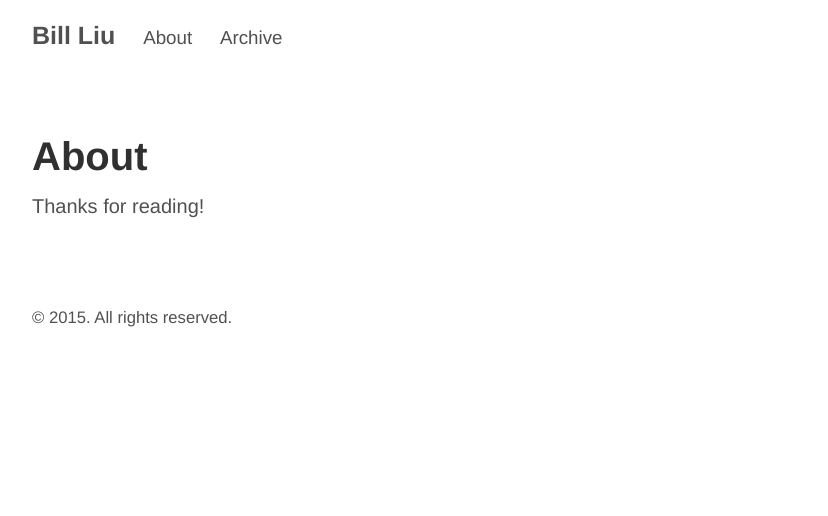
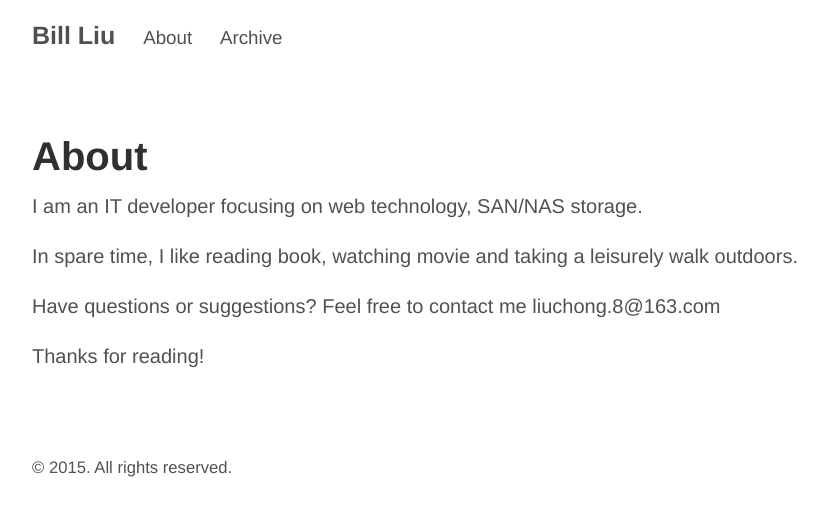
Before and after one commit to bupt075225/bupt075225.github.io, a Jekyll site: the page built from about.md, in a window 1280 px wide. Shown: the top 516 px of the page, without its empty margins (178-1006 px from the left). Built offline with Jekyll 4.4.1, drawn with Linux system fonts in a browser that asks for light colours; Markdown is read by kramdown in place of the engine named in the settings; comment, search, counter and statistics services are not loaded.

Commit message:
update about.md

```diff
--- a/about.md
+++ b/about.md
@@ -3,6 +3,10 @@ layout: page
 title: About
 ---
 
+I am an IT developer focusing on web technology, SAN/NAS storage.
 
+In spare time, I like reading book, watching movie and taking a leisurely walk outdoors.
+
+Have questions or suggestions? Feel free to contact me liuchong.8@163.com
 
 Thanks for reading!
```
